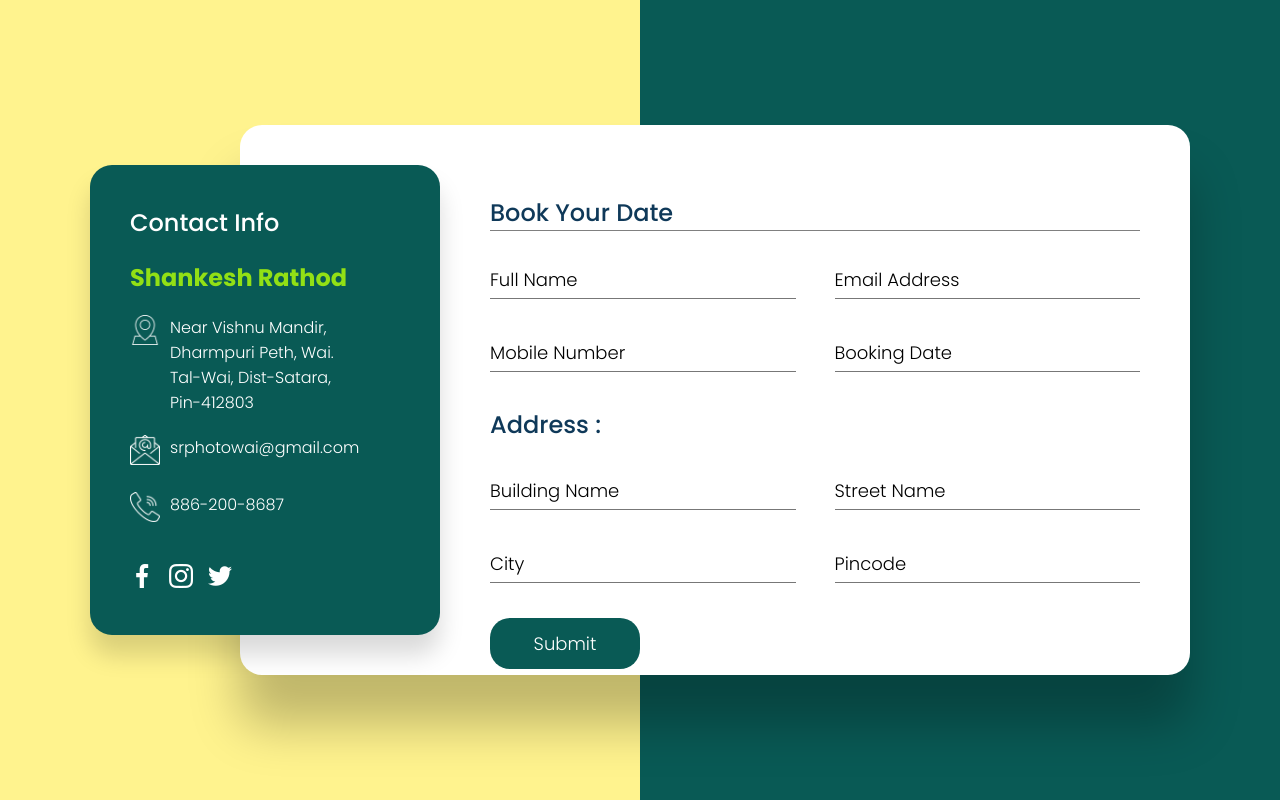
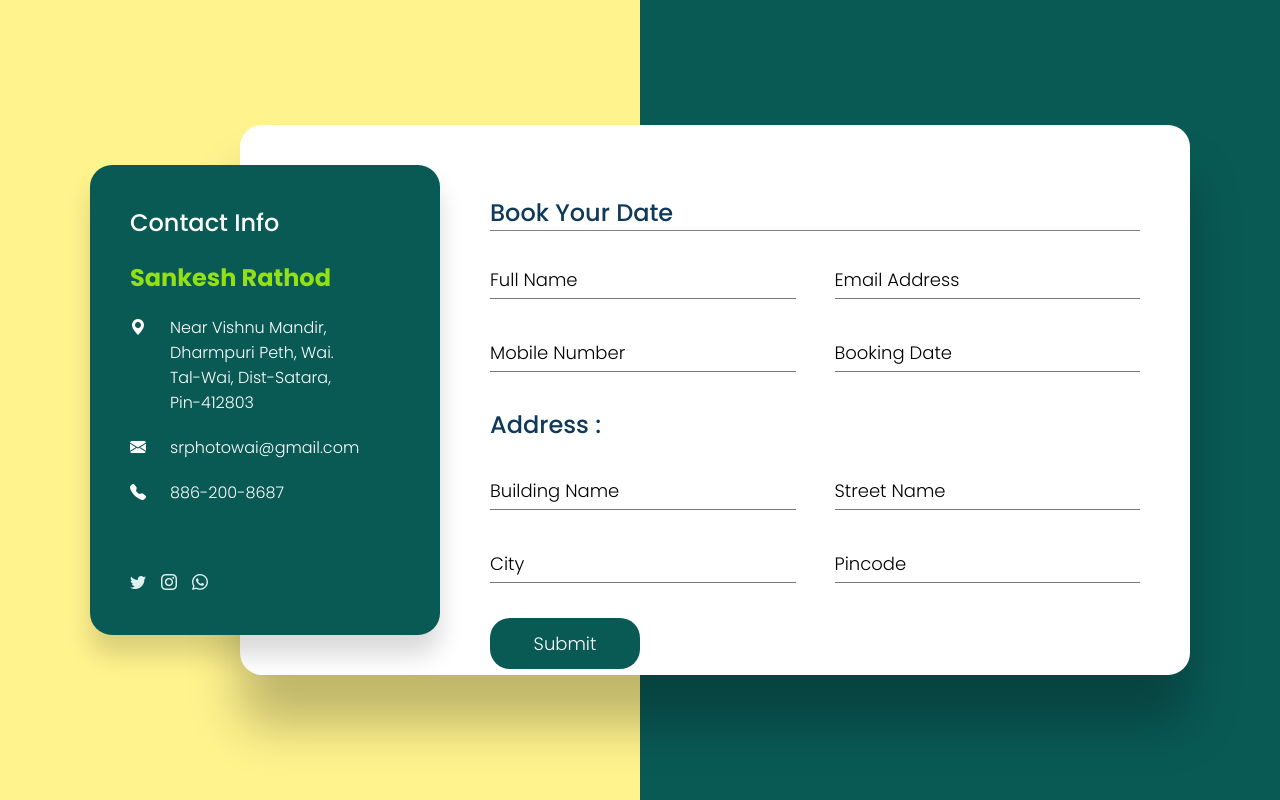
Before and after one commit to amitlakeri/SRPhotography-Wai-Landing-Page, a plain HTML site: page contact.html in a window 1280 px wide. Drawn offline with nearby package versions, Linux system fonts and the light colour scheme.

Commit message:
contact page edit

```diff
--- a/contact.html
+++ b/contact.html
@@ -2,8 +2,11 @@
 <html>
     <head>
     <meta charset="utf-8">
+    <link rel="stylesheet" href="https://cdn.jsdelivr.net/npm/bootstrap-icons@1.10.4/font/bootstrap-icons.css">
+    <link rel="stylesheet" href="https://cdnjs.cloudflare.com/ajax/libs/font-awesome/6.4.0/css/all.min.css">
     <meta name="viewport" content="width=device-width, initial-scale=1.0">
     <title>SR Photography</title>
+    <link rel="stylesheet" href="https://cdnjs.cloudflare.com/ajax/libs/font-awesome/6.4.0/css/all.min.css" integrity="sha512-iecdLmaskl7CVkqkXNQ/ZH/XLlvWZOJyj7Yy7tcenmpD1ypASozpmT/E0iPtmFIB46ZmdtAc9eNBvH0H/ZpiBw==" crossorigin="anonymous" referrerpolicy="no-referrer" />
       <!-- add favicon -->
   <link rel="icon" type="logo" href="img/SR LOGO 2023.png">
 
@@ -27,41 +30,41 @@
                         <h2>Contact Info</h2>
                         <ul class="info">
                               <li>
-                                <h1 style="color: rgb(146, 224, 21);">Shankesh Rathod</h1>
+                                <h1 style="color: rgb(146, 224, 21);">Sankesh Rathod</h1>
                               </li>
                             <li>
-                                <span><img src="/img/location.png"></span>
+                                <span> <i style="color: white;" class="bi bi-geo-alt-fill"></i></span>
                                 <span>Near Vishnu Mandir, Dharmpuri Peth, Wai.<br>
                                    Tal-Wai, Dist-Satara, <br>
                                   Pin-412803</span>
                                 </span>
                             </li>
                             <li>
-                                <span><img src="/img/mail.png"></span>
+                                <span><i style="color: white;" class="bi bi-envelope-fill"></i></span>
 
                                 <span><a href = "srphotowai@gmail.com">srphotowai@gmail.com</a></span>
                             </li>
                             <li>
-                                <span><img src="/img/call.png"></span>
+                                <span> <i style="color: white;" class="bi bi-telephone-fill"></i></span>
                                 <span>886-200-8687</span>
                             </li>
 
                         </ul>
                     </div>
                     <ul class="sci">
-                        <li><a href=""><img src="/img/1.png"></a></li>
-                        <li><a href=" "><img src="/img/3.png"></a></li>
-                        <li><a href=" "><img src="/img/2.png"></a></li>
+                        <li><a href=""><i class="bi bi-twitter"></i></a></li>
+                        <li><a href=" "><i class="bi bi-instagram"></i></a></li>
+                        <li><a href=" "> <i class="bi bi-whatsapp"></i></a></li>
 
 
                     </ul>
                 </div>
                     <div class="contactForm">
-                        <h2 style="border-bottom: 1px solid gray;">Book Your Date</h2>
+                        <h2 style="border-bottom: 1px solid gray;">Book Your Date </h2>
                         <div class="formBox">
                         <div class="inputBox w50">
                             <input type="text" name="" required>
-                            <span>Full Name</span>
+                            <span>Full Name </span>
                         </div>
                         <div class="inputBox w50">
                           <input type="email" required>
--- a/css/contact.css
+++ b/css/contact.css
@@ -119,6 +119,7 @@
  {
     list-style: none;
     margin-right: 15px;
+
  }
 
  .container .contactInfo ul.sci li a
@@ -126,9 +127,10 @@
     text-decoration: none;
  }
 
- .container .contactInfo ul.sci li a img
+ .container .contactInfo ul.sci li a i
  {
-    filter: invert(1);
+    color: rgb(224, 241, 241);
+    width: 100%;
  }
 
  .container .contactForm
```
Also changed, not shown: index.html (+6 -5 lines).
